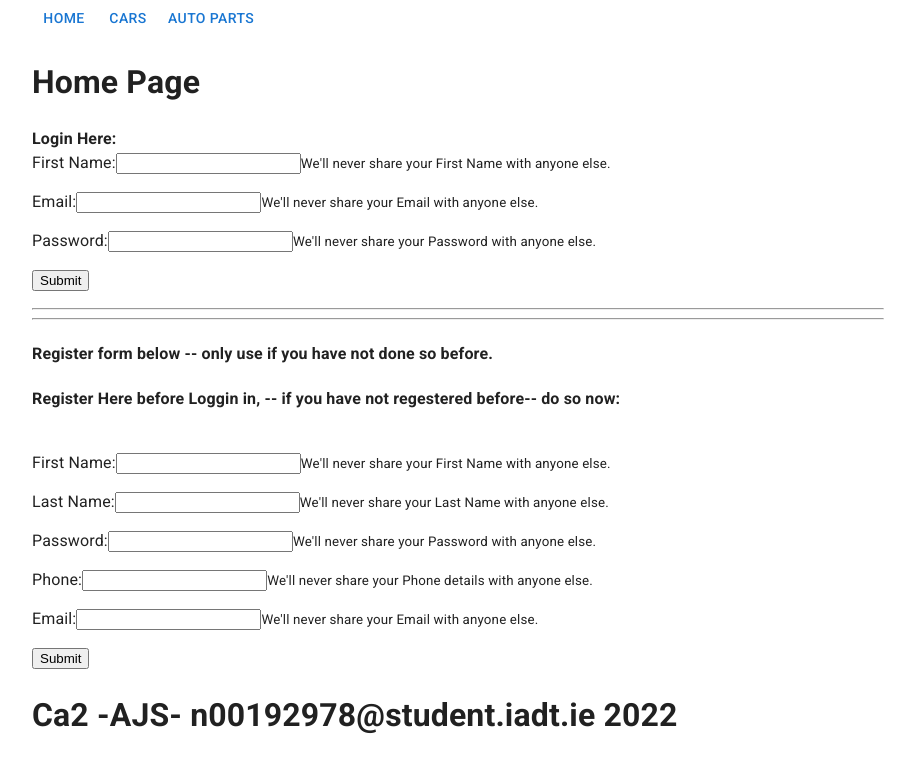
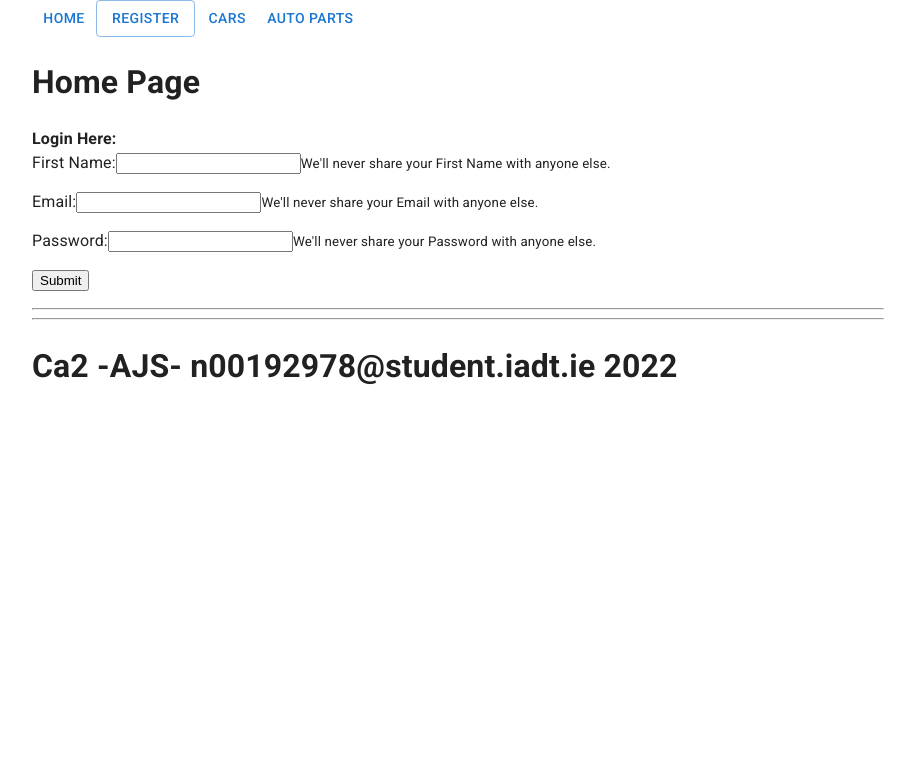
Before and after one commit to Derek-n00192978/AJS_CA2_N00192978-001, a React (Create React App) app: page / in a window 1280 px wide. Shown: the top 772 px of the page, without its empty margins (182-1097 px from the left). Built offline with nearby package versions, Linux system fonts and the light colour scheme.

Commit message:
Reorder of home and NavBar pages

```diff
--- a/src/components/NavBar.js
+++ b/src/components/NavBar.js
@@ -44,17 +44,15 @@ const NavBar = (props) => {
         <Grid item xs={12}>
             <Button component={Link} to='/'>Home</Button>
 
-            {/* Login and Register Button with logout if authenticated*
+            {/* Login and Register Button with logout if authenticated**/}
 
 
-                    {(props.authenticated) ? (
-                        <Button variant="outlined" onClick={login}></Button>
-                    ) : "Login"}
-                    {(props.authenticated) ? (
-                        <Button variant="outlined" onClick={register}></Button>
-                    ) : "Register"}
 
-                    */}
+                    {(!props.authenticated) ? (
+                        <Button variant="outlined" onClick={register}>Register</Button>
+                    ) : ""}
+
+
 
                     {(props.authenticated) ? (
                         <Button variant="outlined" onClick={logout}>Logout</Button>
--- a/src/pages/Home.js
+++ b/src/pages/Home.js
@@ -17,12 +17,7 @@ const Home = (props) => {
         )}
         <hr></hr>
         <hr></hr>
-        <h4>Register form below -- only use if you have not done so before.</h4>
-        {(!props.authenticated) ? (
-            <RegisterForm onAuthenticated={props.onAuthenticated}/>
-        ): (
-            <p>You are registered to use this web application -- Login and Enjoy.</p>
-        )}
+
         </>
     )
 }
--- a/src/pages/Register.js
+++ b/src/pages/Register.js
@@ -4,10 +4,11 @@ const Register = (props) => {
     return (
         <>
         <h1>This is the Register page</h1>
+        <h4>Register form below -- only use if you have not done so before.</h4>
         {(!props.authenticated) ? (
             <RegisterForm onAuthenticated={props.onAuthenticated}/>
         ): (
-            <p>you are now Registered</p>
+            <p>You are registered to use this web application -- Login and Enjoy.</p>
         )}
         </>
     )
```
